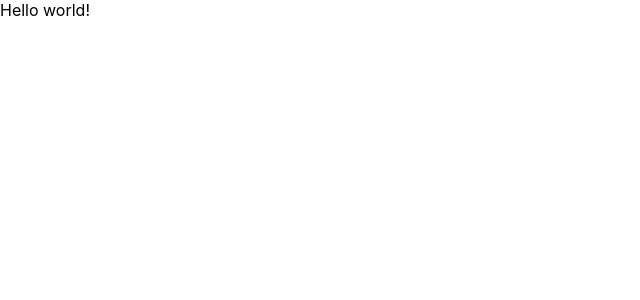
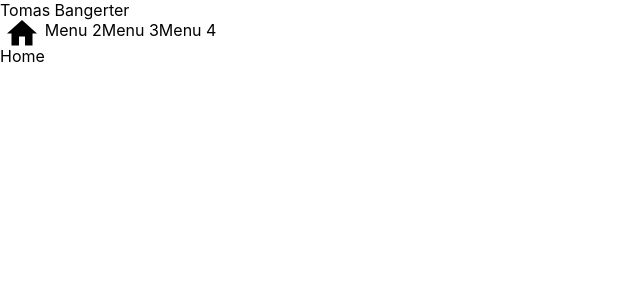
Before and after one commit to tommynueve/personal-website, a Next.js app: page / in a window 1280 px wide. Shown: the top 300 px of the page, without its empty margins (0-640 px from the left). Built offline with nearby package versions, Linux system fonts and the light colour scheme.

Commit message:
Added Navbar component skeleton.

```diff
--- /dev/null
+++ b/components/icons/HomeIcon.tsx
@@ -0,0 +1,14 @@
+const HomeIcon = () => {
+  return (
+    <svg xmlns='http://www.w3.org/2000/svg' width='30' height='25.5' viewBox='0 0 30 25.5'>
+      <path
+        id='Icon_material-home'
+        data-name='Icon material-home'
+        d='M15,30V21h6v9h7.5V18H33L18,4.5,3,18H7.5V30Z'
+        transform='translate(-3 -4.5)'
+      />
+    </svg>
+  );
+};
+
+export default HomeIcon;
--- /dev/null
+++ b/components/navbar/Navbar.module.scss
@@ -0,0 +1,11 @@
+.nav {
+  ul {
+    display: flex;
+  }
+
+  li a {
+    display: flex;
+    flex-direction: column;
+    align-items: center;
+  }
+}
--- /dev/null
+++ b/components/navbar/index.tsx
@@ -0,0 +1,22 @@
+import HomeIcon from '@components/icons/HomeIcon';
+import style from './Navbar.module.scss';
+
+const Navbar: React.FC = () => {
+  return (
+    <nav className={style.nav}>
+      <ul>
+        <li>
+          <a>
+            <HomeIcon />
+            <p>Home</p>
+          </a>
+        </li>
+        <li>Menu 2</li>
+        <li>Menu 3</li>
+        <li>Menu 4</li>
+      </ul>
+    </nav>
+  );
+};
+
+export default Navbar;
--- a/pages/index.tsx
+++ b/pages/index.tsx
@@ -1,4 +1,6 @@
 import Head from 'next/head';
+
+import Header from '@sections/layout/Header';
 
 export default function Home() {
   return (
@@ -7,7 +9,7 @@ export default function Home() {
         <title>My portfolio</title>
         <link rel='icon' href='/favicon.ico' />
       </Head>
-      <header>Hello world!</header>
+      <Header />
     </>
   );
 }
--- /dev/null
+++ b/sections/layout/Header.tsx
@@ -0,0 +1,12 @@
+import Navbar from '@components/navbar';
+
+const Header = () => {
+  return (
+    <header>
+      <a>Tomas Bangerter</a>
+      <Navbar />
+    </header>
+  );
+};
+
+export default Header;
--- a/styles/globals.scss
+++ b/styles/globals.scss
@@ -17,3 +17,14 @@ a {
 *::after {
   box-sizing: border-box;
 }
+
+ol,
+ul {
+  list-style: none;
+  margin: 0;
+  padding: 0;
+}
+
+p {
+  margin: 0;
+}
```
Also changed, not shown: tsconfig.json (+10 -14 lines).
